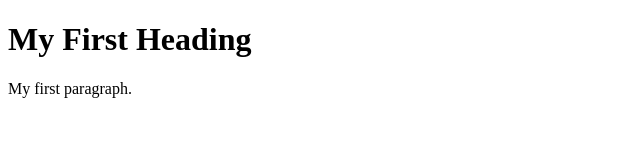
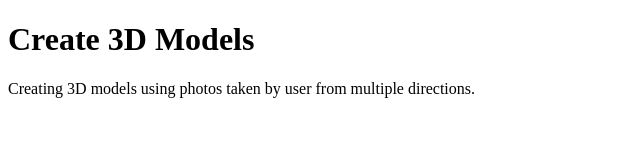
Before and after one commit to MohitKumavat/demowebpage, a plain HTML site: page index.html in a window 1280 px wide. Shown: the whole page, without its empty margins (0-640 px from the left). Drawn offline with Linux system fonts and the light colour scheme.

Commit message:
Update index.html for demo

```diff
--- a/index.html
+++ b/index.html
@@ -1,12 +1,12 @@
 <!DOCTYPE html>
 <html>
 <head>
-<title>Page Title</title>
+<title>Home Page</title>
 </head>
 <body>
 
-<h1>My First Heading</h1>
-<p>My first paragraph.</p>
+<h1>Create 3D Models</h1>
+<p>Creating 3D models using photos taken by user from multiple directions.</p>
 
 </body>
 </html>
```
